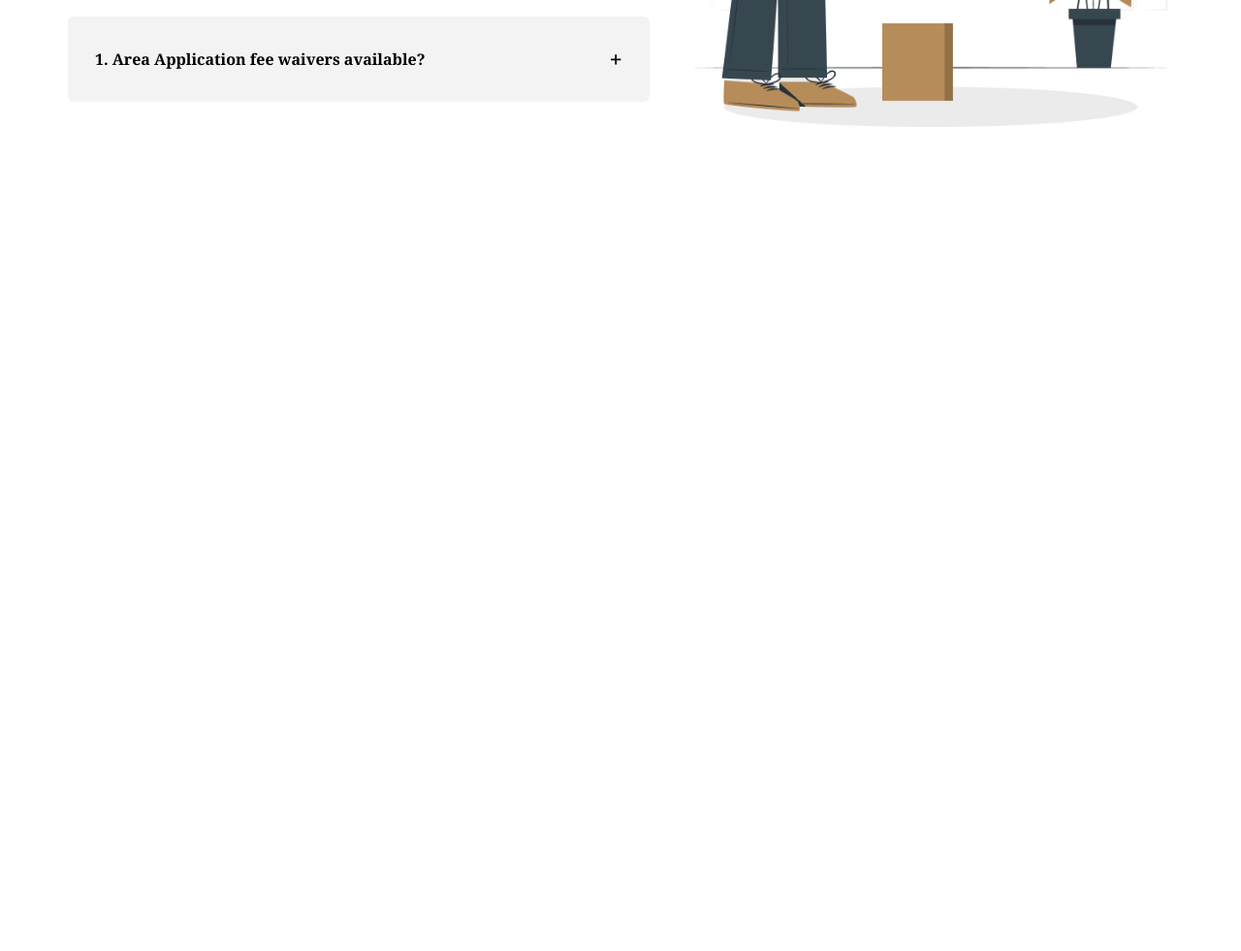
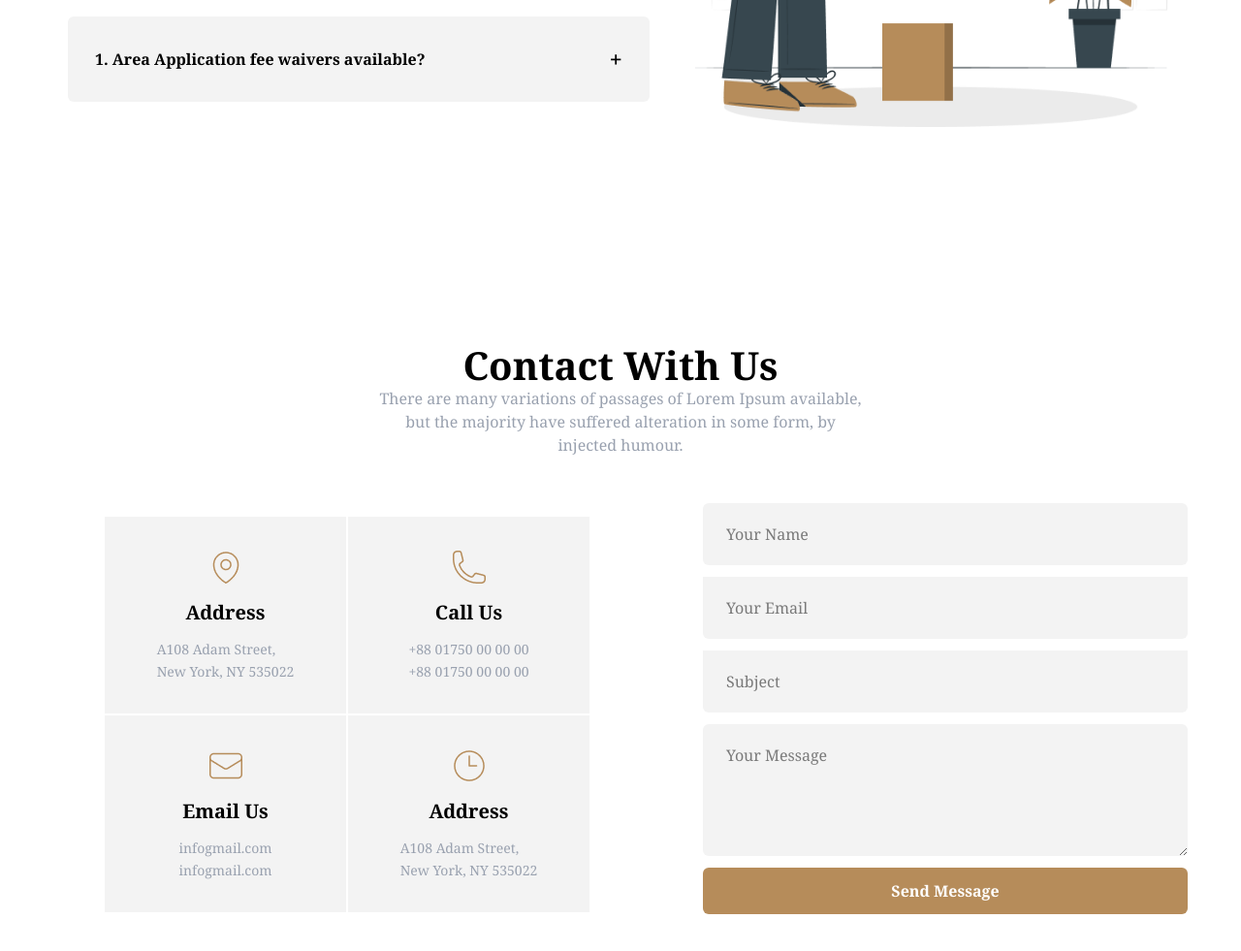
Before and after one commit to ahmedriadx10/legal-solution-v, a plain HTML site: page index.html in a window 1280 px wide. Shown: the part 3253-4234 px from the top of the page at 97% size. Before the commit the page ends 3512 px from the top, so only its background shows below. Drawn offline with nearby package versions, Linux system fonts and the light colour scheme.

Commit message:
contact way area added

```diff
--- a/index.html
+++ b/index.html
@@ -221,6 +221,102 @@ cursor-pointer py-2 md:py-3  lg:py-4 px-7">Free Consultation</button>
 </section>
 
 
+<!-- contact us area -->
+
+<section class="py-24">
+
+
+
+<!-- contact area main container -->
+
+<div class="w-[95%] mx-auto md:w-11/12 lg:max-w-[1170px]">
+
+
+
+<!-- contact info -->
+
+<div class="w-full mx-auto text-center p-4 md:max-w-[500px] md:p-0">
+
+  <h4 class="font-semibold text-3xl md:font-bold md:text-4xl  lg:font-extrabold lg:text-[40px]">Contact With Us</h4>
+<p class="text-gray-400 text-[14px]  md:text-[16px]">There are many variations of passages of Lorem Ipsum available, but the majority have suffered alteration in some form, by injected humour.</p>
+</div>
+
+
+
+<!-- contact way -->
+
+<div class="flex flex-col gap-10 items-center md:flex-col md:my-12 md:gap-12 md:mx-auto lg:flex-row lg:gap-16">
+<!-- contact cards -->
+<div class="grid grid-cols-1 w-full p-5 mx-auto gap-10 md:grid-cols-2 md:gap-0.5 md:p-0 md:max-w-[500px]">
+<!-- contact card -->
+  <div class="flex flex-col gap-3 p-8 bg-[#F3F3F3]  items-center">
+
+    <img src="images/location.png" alt="" class="w-10">
+<h5 class="font-medium text-[17px] md:font-semibold md:text-[20px] lg:font-bold">Address</h5>
+
+<div>
+  <span class="text-gray-400 text-[14px] block">A108 Adam Street,</span>
+<span class="text-gray-400 text-[14px]">New York, NY 535022</span>
+</div>
+  </div>
+
+
+
+  <div class="flex flex-col gap-3 p-8 bg-[#F3F3F3]  items-center">
+
+    <img src="images/call.png" alt="" class="w-10">
+<h5 class="font-medium text-[17px] md:font-semibold md:text-[20px] lg:font-bold">Call Us</h5>
+
+<div>
+  <span class="text-gray-400 text-[14px] block">+88 01750 00 00 00</span>
+<span class="text-gray-400 text-[14px]">+88 01750 00 00 00</span>
+</div>
+  </div>
+
+
+
+  <div class="flex flex-col gap-3 p-8 bg-[#F3F3F3]  items-center">
+
+    <img src="images/email.png" alt="" class="w-10">
+<h5 class="font-medium text-[17px] md:font-semibold md:text-[20px] lg:font-bold">Email Us</h5>
+
+<div>
+  <a class="text-gray-400 text-[14px] block">infogmail.com
+</a>
+<a class="text-gray-400 text-[14px]">infogmail.com</a>
+</div>
+  </div>
+
+
+  <div class="flex flex-col gap-3 p-8 bg-[#F3F3F3]  items-center">
+
+    <img src="images/time.png" alt="" class="w-10">
+<h5 class="font-medium text-[17px] md:font-semibold md:text-[20px] lg:font-bold">Address</h5>
+
+<div>
+  <span class="text-gray-400 text-[14px] block">A108 Adam Street,</span>
+<span class="text-gray-400 text-[14px]">New York, NY 535022</span>
+</div>
+  </div>
+
+
+</div>
+
+
+<form action="" class="w-11/12  md:max-w-[500px]">
+<input type="text" placeholder="Your Name" required class="block border-0 w-full mb-3 bg-[#F3F3F3] py-5 px-6 rounded-md">
+<input type="email" name="" id="" placeholder="Your Email" required class="block border-0 w-full mb-3 bg-[#F3F3F3] py-5 px-6 rounded-b-md">
+<input type="text" name="" id="" placeholder="Subject" required class="block border-0 w-full my-3 bg-[#F3F3F3] py-5 px-6 rounded-b-md">
+<textarea name="" id="" placeholder="Your Message" cols="40" rows="4" class="block border-0 w-full mb-3 bg-[#F3F3F3] py-5 px-6 rounded-md"></textarea>
+<input type="submit" value="Send Message" class="block border-0 w-full mb-3 bg-[#B68C5A] py-3 px-6 rounded-md text-white font-semibold">
+</form>
+
+</div>
+
+
+</div>
+</section>
+
 </main>
 
 <footer></footer>
```
